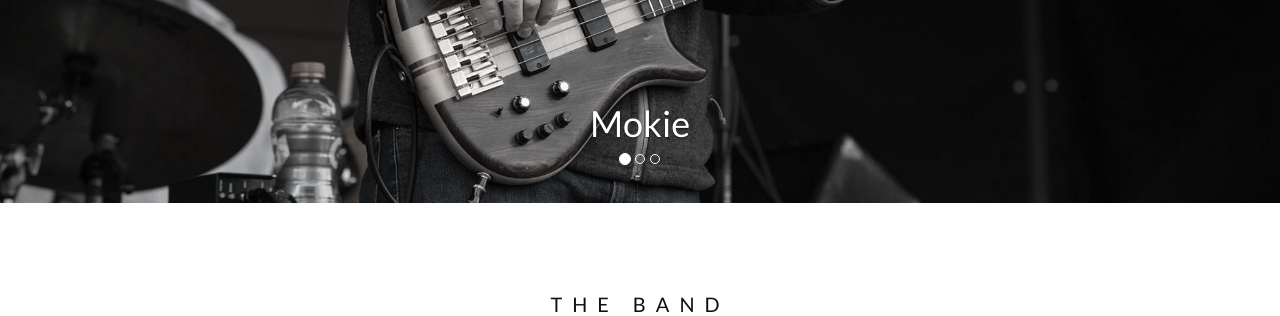
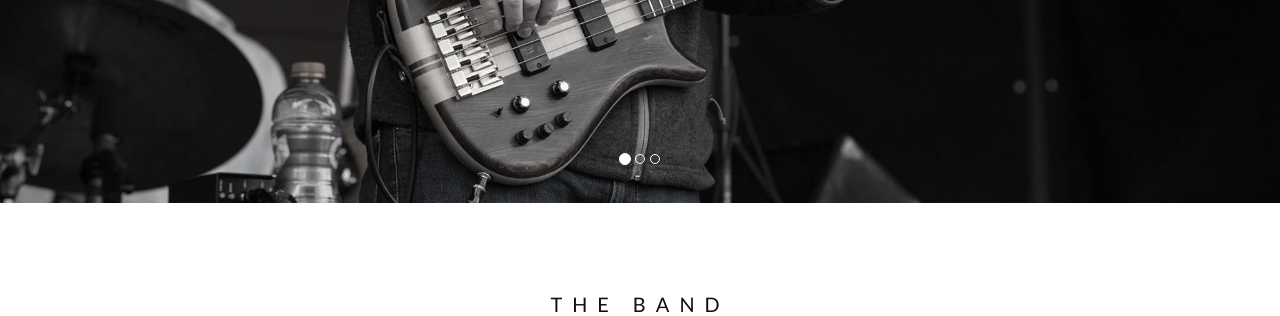
Before and after one commit to jolsendev/Phictitious, a Flask app: page / in a window 1280 px wide. Shown: the part 650-966 px from the top of the page. Run offline with Flask 2, Linux system fonts and the light colour scheme; some libraries are stand-ins or nearby versions.

Commit message:
Update header for images

```diff
--- a/PhictitiousBand/templates/index.html
+++ b/PhictitiousBand/templates/index.html
@@ -58,7 +58,7 @@
         <div class="item active">
             <img src="{{ url_for('static', filename='mokie.jpg') }}" alt="Mokie" width="1200" height="700">
             <div class="carousel-caption">
-                <h1>Mokie</h1>
+                <!--<h1>Mokie</h1>-->
                 <!--<p>The atmosphere in New York is lorem ipsum.</p>-->
             </div>
         </div>
@@ -66,14 +66,14 @@
         <div class="item">
             <img src="{{ url_for('static', filename='wafer3.jpg') }}" alt="Wafer" width="1200" height="700">
             <div class="carousel-caption">
-                <h1>Wafer</h1>
+                <!--<h1>Wafer</h1>-->
                 <!--<p>Even though the traffic was a mess, we had the best time playing at Venice Beach!</p>-->
             </div>
         </div>
         <div class="item">
             <img src="{{ url_for('static', filename='wafer5.jpg') }}" alt="Wafer Only in Ogden" width="1200" height="700">
             <div class="carousel-caption">
-                <h1>Mokie</h1>
+                <!--<h1>Mokie</h1>-->
                 <!--<p>Even though the traffic was a mess, we had the best time playing at Venice Beach!</p>-->
             </div>
         </div>
```
